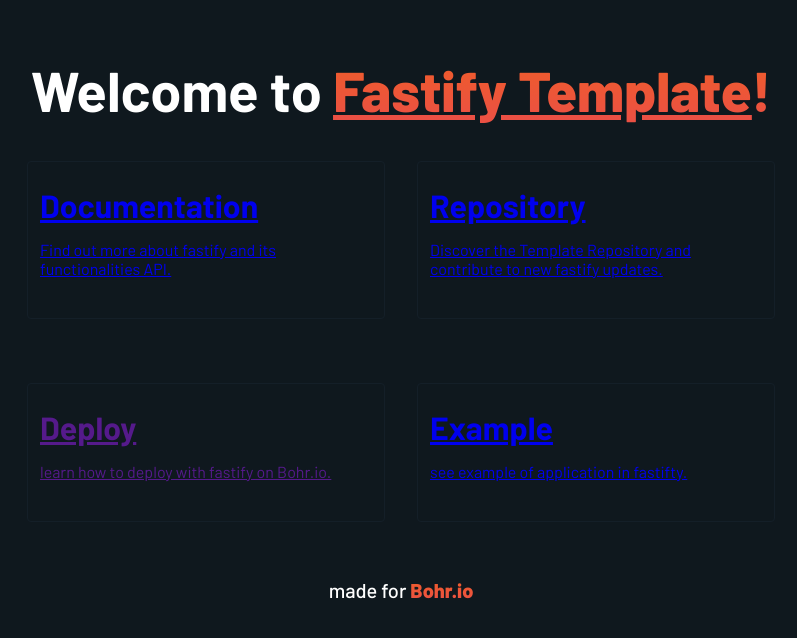
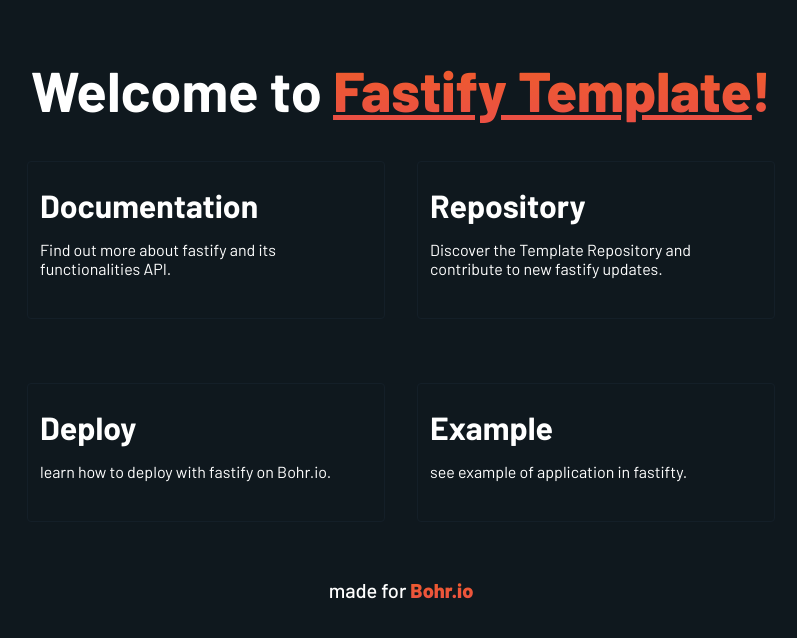
Before and after one commit to Gugahnstn/fastify-template-bohr, a plain HTML site: page front/index.html in a window 1280 px wide. Shown: the whole page, without its empty margins (239-1036 px from the left). Drawn offline with Linux system fonts and the light colour scheme.

Commit message:
feat: renomeando o arquivo

```diff
--- a/front-end/style.css
+++ b/front/style.css
@@ -50,6 +50,11 @@
   display: flex;
 }
 
+.cards a {
+  text-decoration: none;
+  color: #fff;
+}
+
 .cards p {
   width: 20.75rem;
 }
```
Also changed, not shown: front/index.html (renamed from front-end/index.html).
